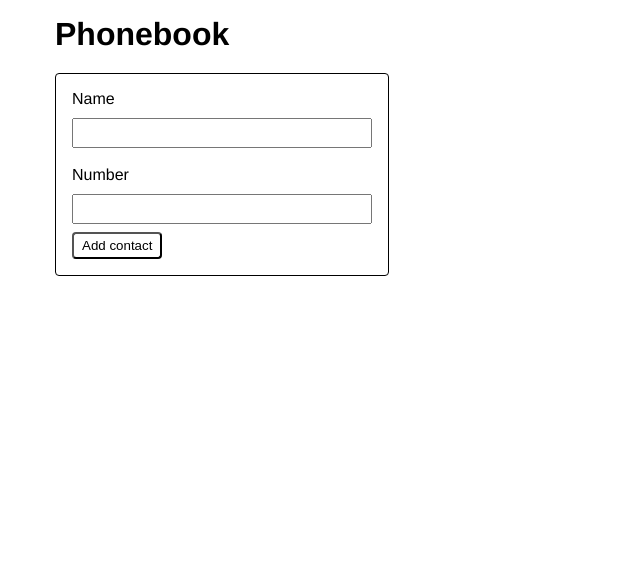
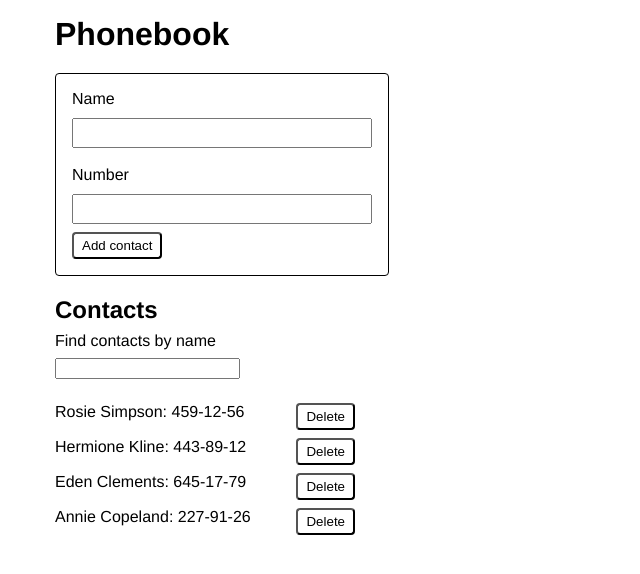
Before and after one commit to Annaivv/goit-react-hw-04-phonebook, a React (Create React App) app: page / in a window 1280 px wide. Shown: the top 574 px of the page, without its empty margins (0-640 px from the left). Built offline with nearby package versions, Linux system fonts and the light colour scheme.

Commit message:
deleting and filtering functions are added

```diff
--- a/src/components/App.jsx
+++ b/src/components/App.jsx
@@ -4,6 +4,8 @@ import { nanoid } from 'nanoid';
 import { GlobalStyle } from './GlobalStyle';
 import { Layout } from './Layout';
 import ContactForm from './ContactForm/ContactForm';
+import Filter from './Filter/Filter';
+import ContactList from './ContactList/ContactList';
 
 const initialContacts = [
   { id: 'id-1', name: 'Rosie Simpson', number: '459-12-56' },
@@ -27,13 +29,40 @@ export const App = () => {
       }
     }
     setContacts(prevState => [...prevState, { id: nanoid(), name, number }]);
-    console.log(contacts);
   };
+
+  const deleteContact = contactId => {
+    setContacts(prevState =>
+      prevState.filter(contact => contact.id !== contactId)
+    );
+    // this.setState(prevState => ({
+    //   contacts: prevState.contacts.filter(contact => contact.id !== contactId),
+    // }));
+  };
+
+  const getVisibleContacts = () => {
+    const normalizedFilter = filter.toLowerCase();
+    return contacts.filter(contact =>
+      contact.name.toLowerCase().includes(normalizedFilter)
+    );
+  };
+
+  const filteredContacts = getVisibleContacts();
 
   return (
     <Layout>
       <h1>Phonebook</h1>
       <ContactForm onSubmit={addContact} />
+      <h2>Contacts</h2>
+      <Filter
+        value={filter}
+        onChange={evt => {
+          setFilter(evt.currentTarget.value);
+        }}
+      />
+      {contacts.length > 0 && (
+        <ContactList items={filteredContacts} onDelete={deleteContact} />
+      )}
       <GlobalStyle />
     </Layout>
   );
--- /dev/null
+++ b/src/components/Contact/Contact.jsx
@@ -0,0 +1,27 @@
+import PropTypes from 'prop-types';
+import { ContactBlock, DeleteButton } from './Contact.styled';
+
+const Contact = ({ contact: { id, name, number }, onDelete }) => {
+  return (
+    <ContactBlock>
+      <p>
+        <span>{name}</span>
+        <span>: </span>
+        <span>{number}</span>
+      </p>
+
+      <DeleteButton onClick={() => onDelete(id)}>Delete</DeleteButton>
+    </ContactBlock>
+  );
+};
+
+export default Contact;
+
+Contact.propTypes = {
+  contact: PropTypes.shape({
+    id: PropTypes.string.isRequired,
+    name: PropTypes.string.isRequired,
+    number: PropTypes.string.isRequired,
+  }).isRequired,
+  onDelete: PropTypes.func.isRequired,
+};
--- /dev/null
+++ b/src/components/Contact/Contact.styled.js
@@ -0,0 +1,20 @@
+import styled from 'styled-components';
+
+export const ContactBlock = styled.div`
+  display: flex;
+  justify-content: space-between;
+  max-width: 300px;
+`;
+
+export const DeleteButton = styled.button`
+  padding: 4px 8px;
+  cursor: pointer;
+  background-color: #fff;
+  border-radius: 4px;
+  &:active {
+    background-color: #43b0f1;
+  }
+  &:hover {
+    background-color: #43b0f1;
+  }
+`;
--- a/src/components/ContactForm/ContactForm.jsx
+++ b/src/components/ContactForm/ContactForm.jsx
@@ -1,10 +1,8 @@
 import PropTypes from 'prop-types';
-import { useState } from 'react';
+
 import { Field, Form, Input, Button } from './ContactForm.styled';
 
 export default function ContactForm({ onSubmit }) {
-  // const [name, setName] = useState('');
-
   const handleSubmit = event => {
     event.preventDefault();
     const form = event.currentTarget;
--- /dev/null
+++ b/src/components/ContactList/ContactList.jsx
@@ -0,0 +1,24 @@
+import PropTypes from 'prop-types';
+import { ItemsList, ListItem } from './ContactList.styled';
+import Contact from 'components/Contact/Contact';
+
+const ContactList = ({ items, onDelete }) => {
+  return (
+    <div>
+      <ItemsList>
+        {items.map((item, idx) => (
+          <ListItem key={idx}>
+            <Contact contact={item} onDelete={onDelete} />
+          </ListItem>
+        ))}
+      </ItemsList>
+    </div>
+  );
+};
+
+export default ContactList;
+
+ContactList.propTypes = {
+  items: PropTypes.array.isRequired,
+  onDelete: PropTypes.func.isRequired,
+};
--- /dev/null
+++ b/src/components/ContactList/ContactList.styled.js
@@ -0,0 +1,10 @@
+import styled from 'styled-components';
+
+export const ItemsList = styled.ul`
+  margin-top: 20px;
+`;
+
+export const ListItem = styled.li`
+  padding-top: 4px;
+  padding-bottom: 4px;
+`;
--- /dev/null
+++ b/src/components/Filter/Filter.jsx
@@ -0,0 +1,19 @@
+import PropTypes from 'prop-types';
+import React from 'react';
+import { FilterBox, FilterLabel, FilterInput } from './Filter.styled';
+
+const Filter = ({ value, onChange }) => {
+  return (
+    <FilterBox>
+      <FilterLabel>Find contacts by name</FilterLabel>
+      <FilterInput type="text" value={value} onChange={onChange} />
+    </FilterBox>
+  );
+};
+
+export default Filter;
+
+Filter.propTypes = {
+  value: PropTypes.string.isRequired,
+  onChange: PropTypes.func.isRequired,
+};
--- /dev/null
+++ b/src/components/Filter/Filter.styled.js
@@ -0,0 +1,13 @@
+import styled from 'styled-components';
+
+export const FilterBox = styled.div`
+  margin-top: 8px;
+`;
+export const FilterLabel = styled.label`
+  display: block;
+  margin-top: 8px;
+`;
+
+export const FilterInput = styled.input`
+  margin-top: 8px;
+`;
```
